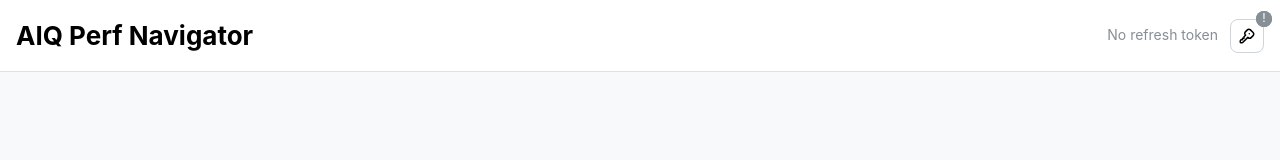
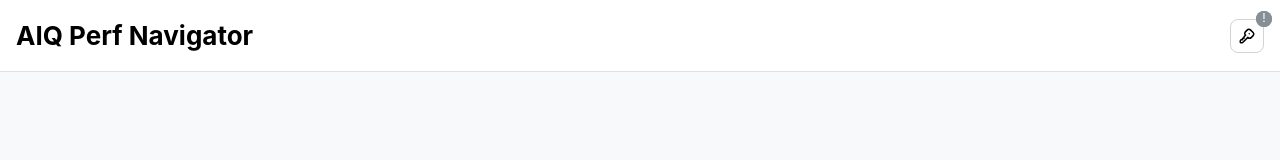
Before and after one commit to ybizeul/AIQPerfNavigator, a React (Vite) app: page / in a window 1280 px wide. Shown: the top 160 px of the page. Built offline with nearby package versions, Linux system fonts and the light colour scheme.

Commit message:
fix: remove refresh token status message for cleaner UI

```diff
--- a/src/App.tsx
+++ b/src/App.tsx
@@ -2214,9 +2214,6 @@ function App() {
               </div>
 
               <Group gap="sm">
-                <Text size="sm" c="dimmed">
-                  {refreshToken ? 'Refresh token configured' : 'No refresh token'}
-                </Text>
                 <Indicator
                   inline
                   color={refreshToken ? 'teal' : 'gray'}
```
